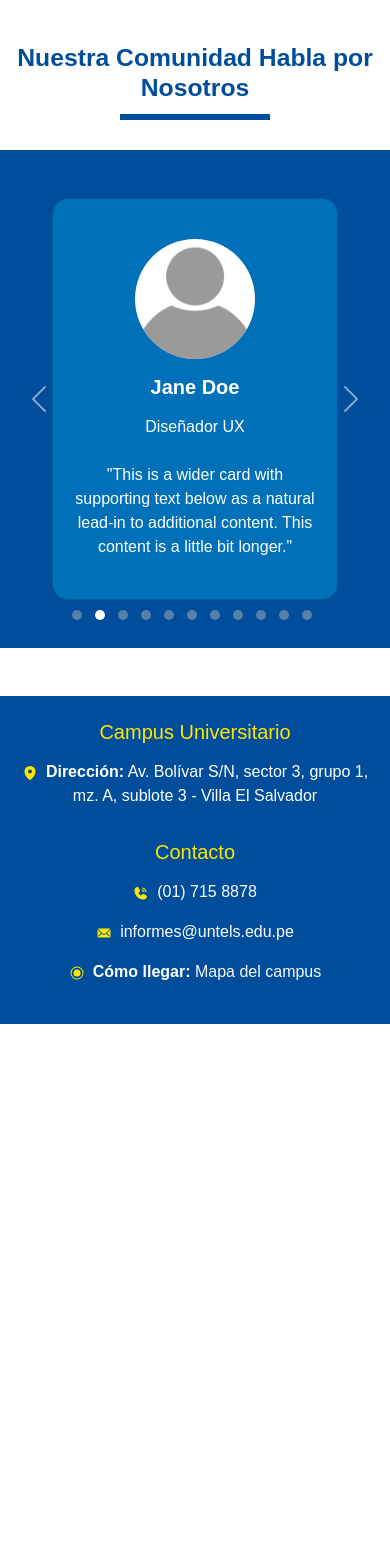
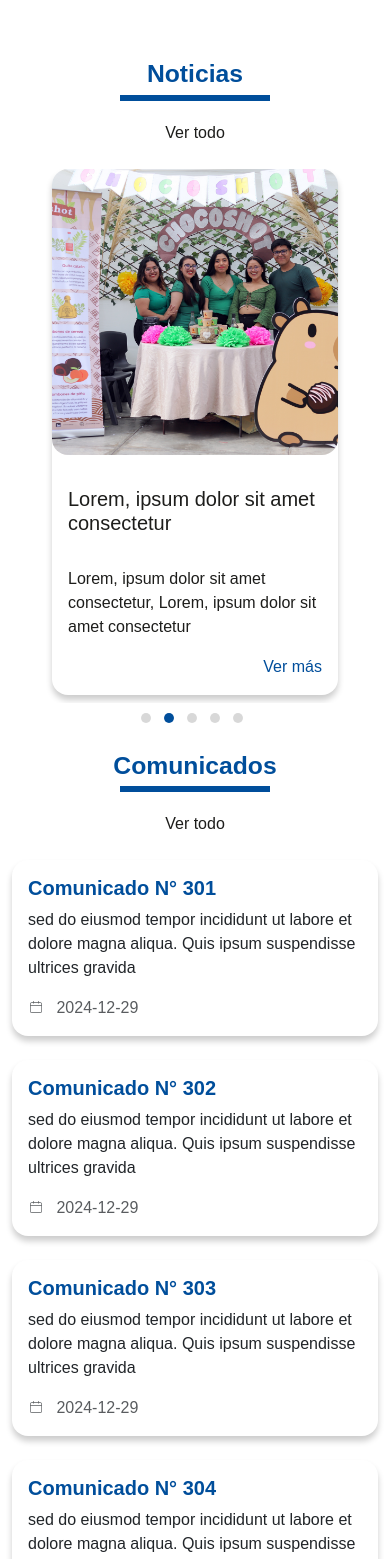
Before and after one commit to SergioCallanPerez/UntelsWebFrontend, a React (Vite) app: page /pregrado in a window 390 px wide. Shown: the part 5900-7459 px from the top of the page. Before the commit the page ends 6924 px from the top, so only its background shows below. Built offline with nearby package versions, Linux system fonts and the light colour scheme; a web font is replaced by a local one.

Commit message:
Refactor news section with responsive design and improved card layout

```diff
--- a/src/main/components/pager.jsx
+++ b/src/main/components/pager.jsx
@@ -3,7 +3,7 @@ import { Row, Col, Carousel } from "react-bootstrap";
 import { useMediaQuery } from "react-responsive";
 import "@/styles/pager.css"
 
-export default function PagerView({ children }) {
+export default function PagerView({ children, onBackground }) {
   const isMd = useMediaQuery({
     query: "(max-width: 768px)",
   });
@@ -21,7 +21,7 @@ export default function PagerView({ children }) {
   );
 
   return (
-    <Carousel className="pager-main">
+    <Carousel className={`pager-main ${onBackground? "on-background": ""}`}>
       {chunkedChildren.map((group, index) => (
         <Carousel.Item key={`pager-item-${index}`} interval={4000}>
           <Row className="px-3">
--- a/src/main/pages/main/index.jsx
+++ b/src/main/pages/main/index.jsx
@@ -1,5 +1,5 @@
 import { React } from "react";
-import MainCarousel from "./sections/carousel.jsx"
+import MainCarousel from "./sections/carousel.jsx";
 import Follow from "./sections/follow.jsx";
 import Announcements from "./sections/announcements.jsx";
 import Experiences from "./sections/experiences.jsx";
@@ -8,6 +8,7 @@ import AcademicPrograms from "./sections/academic_programs.jsx";
 import CampusLife from "./sections/campus_life.jsx";
 import Benefits from "./sections/benefits.jsx";
 import AdmissionAd from "./sections/admission_ad.jsx";
+import News from "./sections/news.jsx";
 
 export default function Main() {
   return (
@@ -17,11 +18,10 @@ export default function Main() {
       <Benefits />
       <AcademicPrograms />
       <CampusLife />
-      {
-        //<Announcements />
-      }
       <AdmissionAd />
-      <Experiences/>
+      <News />
+      <Announcements />
+      <Experiences />
       {
         //  <Follow />
       }
--- a/src/main/pages/main/sections/announcements.jsx
+++ b/src/main/pages/main/sections/announcements.jsx
@@ -1,67 +1,50 @@
 import React from "react";
-import { FaChevronRight } from "react-icons/fa6";
-import { Container } from "react-bootstrap";
-import Row from "react-bootstrap/Row";
-import Col from "react-bootstrap/Col";
-import Schedule from "./schedule";
-import News from "./news";
-import Communications from "./communications";
+import { CiCalendar } from "react-icons/ci";
+import { Col, Container, Row } from "react-bootstrap";
+import { useMediaQuery } from "react-responsive";
+import { Link } from "react-router-dom";
+
+const note =
+  "sed do eiusmod tempor incididunt ut labore et dolore magna aliqua. Quis ipsum suspendisse ultrices gravida";
+
+const messagesList = [
+  { no: 301, message: note, date: "2024-12-29" },
+  { no: 302, message: note, date: "2024-12-29" },
+  { no: 303, message: note, date: "2024-12-29" },
+  { no: 304, message: note, date: "2024-12-29" },
+  { no: 305, message: note, date: "2024-12-29" },
+  { no: 306, message: note, date: "2024-12-29" },
+];
 
 export default function Announcements() {
+  const isMd = useMediaQuery({
+    query: "(max-width: 768px)",
+  });
+
   return (
-    <section className="primary">
-      <Container>
-        <Row>
-          <Col
-            xs={12}
-            md={4}
-            className="py-4 with-auto-divider-on-primary  d-flex flex-column justify-content-between"
-          >
-            <div className="mb-4 d-flex flex-column align-items-center">
-              <h2 className="mb-4 px-4 rounded-3 d-inline-block background on-background-title">
-                <b>Agenda</b>
-              </h2>
-              <Schedule />
-            </div>
-            <a className="on-primary-accent" href="#Agenda">
-              <FaChevronRight /> Ver más
-            </a>
-          </Col>
-          <Col
-            xs={12}
-            md={4}
-            className="py-4 with-auto-divider-on-primary d-flex flex-column justify-content-between"
-          >
-            <div className="mb-4 d-flex flex-column align-items-center">
-              <h2 className="mb-4 px-4 on-primary-accent">
-                <b>Noticias</b>
-              </h2>
-              <News />
-            </div>
-            <div className="d-flex justify-content-between">
-              <a className="on-primary-accent" href="#Conoce-Más">
-                <FaChevronRight /> Conoce Más
-              </a>
-              <a className="on-primary-accent" href="#Noticias">
-                <FaChevronRight /> Ver todas las noticias
-              </a>
-            </div>
-          </Col>
-          <Col
-            xs={12}
-            md={4}
-            className="py-4 d-flex flex-column justify-content-between"
-          >
-            <div className="mb-4 d-flex flex-column align-items-center">
-              <h2 className="mb-4 px-4 rounded-3 d-inline-block on-background-title background">
-                <b>Comunicados</b>
-              </h2>
-              <Communications />
-            </div>
-            <a className="on-primary-accent" href="#Comunicados">
-              <FaChevronRight /> Ver más
-            </a>
-          </Col>
+    <section>
+      <Container className="d-flex flex-column">
+        <h2 className="background-title with-underline text-center">
+          <b>Comunicados</b>
+        </h2>
+        <Link className={`background my-4 ${isMd ? "mx-auto" : "ms-auto"}`}>
+          Ver todo
+        </Link>
+        <Row className="g-4">
+          {messagesList.map((item) => (
+            <Col key={item.no} md={4} xs={12}>
+              <div className="card p-3 with-box-shadow border-0 rounded-4">
+                <h5 className="card-title background-title">
+                  {" "}
+                  <b>Comunicado N° {item.no}</b>
+                </h5>
+                <p className="card-text">{item.message}</p>
+                <p className="text-muted mb-0">
+                  <CiCalendar className="me-2 mb-1" /> {item.date}
+                </p>
+              </div>
+            </Col>
+          ))}
         </Row>
       </Container>
     </section>
--- a/src/main/pages/main/sections/communications.jsx
+++ b/src/main/pages/main/sections/communications.jsx
@@ -1,13 +1,15 @@
 import React from "react";
 
-const note = "sed do eiusmod tempor incididunt ut labore et dolore magna aliqua. Quis ipsum suspendisse ultrices gravida";
+const note =
+  "sed do eiusmod tempor incididunt ut labore et dolore magna aliqua. Quis ipsum suspendisse ultrices gravida";
 
 const messagesList = [
-  { no: 301, message: note },
-  { no: 302, message: note },
-  { no: 303, message: note },
-  { no: 306, message: note },
-  { no: 305, message: note },
+  { no: 301, message: note, date: "2024-12-29" },
+  { no: 302, message: note, date: "2024-12-29" },
+  { no: 303, message: note, date: "2024-12-29" },
+  { no: 304, message: note, date: "2024-12-29" },
+  { no: 305, message: note, date: "2024-12-29" },
+  { no: 306, message: note, date: "2024-12-29" },
 ];
 
 function Messages({ event }) {
--- a/src/main/pages/main/sections/news.jsx
+++ b/src/main/pages/main/sections/news.jsx
@@ -1,49 +1,87 @@
 import { useState } from "react";
-import Carousel from "react-bootstrap/Carousel";
 
 import "@/styles/news.css";
 import carouselIMG1 from "@/assets/news_assets/new1.png";
 import carouselIMG2 from "@/assets/news_assets/new2.png";
 import carouselIMG3 from "@/assets/news_assets/new3.png";
+import { Card, Container } from "react-bootstrap";
+import PagerView from "@/components/pager";
+import { Link } from "react-router-dom";
+import { useMediaQuery } from "react-responsive";
 
-const carouselElements = [
+const news = [
   {
     id: "1",
     img: carouselIMG1,
-    text: "Lorem, ipsum dolor sit amet consectetur",
+    title: "Lorem, ipsum dolor sit amet consectetur",
+    text: "Lorem, ipsum dolor sit amet consectetur, Lorem, ipsum dolor sit amet consectetur",
   },
   {
     id: "2",
     img: carouselIMG2,
-    text: "Lorem, ipsum dolor sit amet consectetur",
+    title: "Lorem, ipsum dolor sit amet consectetur",
+    text: "Lorem, ipsum dolor sit amet consectetur, Lorem, ipsum dolor sit amet consectetur",
   },
   {
     id: "3",
     img: carouselIMG3,
-    text: "Lorem, ipsum dolor sit amet consectetur",
+    title: "Lorem, ipsum dolor sit amet consectetur",
+    text: "Lorem, ipsum dolor sit amet consectetur, Lorem, ipsum dolor sit amet consectetur",
+  },
+  {
+    id: "4",
+    img: carouselIMG3,
+    title: "Lorem, ipsum dolor sit amet consectetur",
+    text: "Lorem, ipsum dolor sit amet consectetur, Lorem, ipsum dolor sit amet consectetur",
+  },
+  {
+    id: "5",
+    img: carouselIMG3,
+    title: "Lorem, ipsum dolor sit amet consectetur",
+    text: "Lorem, ipsum dolor sit amet consectetur, Lorem, ipsum dolor sit amet consectetur",
   },
 ];
 
 export default function News() {
-  const [index, setIndex] = useState(0);
-  const handleSelect = (selectedIndex) => {
-    setIndex(selectedIndex);
-  };
+  const isMd = useMediaQuery({
+    query: "(max-width: 768px)",
+  });
 
   return (
-    <Carousel activeIndex={index} onSelect={handleSelect} className="carousel">
-      {carouselElements.map((element) => (
-        <Carousel.Item key={element.id} interval={4000}>
-          <img
-            src={element.img}
-            alt={`Carrusel ${element.id + 1}`}
-            className="carouselNewIMG"
-          />
-          <Carousel.Caption className="captions">
-            {element.text}
-          </Carousel.Caption>
-        </Carousel.Item>
-      ))}
-    </Carousel>
+    <section>
+      <Container fluid className="mx-0 px-0 mt-3">
+        <Container className="d-flex flex-column">
+          <h2 className="background-title with-underline text-center">
+            <b>Noticias</b>
+          </h2>
+          <Link className={`background my-4 ${isMd ? "mx-auto" : "ms-auto"}`}>
+            Ver todo
+          </Link>
+          <PagerView onBackground>
+            {news.map((news) => (
+              <Card
+                key={news.id}
+                className="background border-0 rounded-4 mx-4 mb-2 with-box-shadow"
+              >
+                <Card.Img
+                  className="news-cardImg rounded-4"
+                  variant="top"
+                  src={news.img}
+                />
+                <Card.Body className="d-flex flex-column">
+                  <Card.Title as={"h5"} className="mt-3">
+                    {news.title}
+                  </Card.Title>
+                  <Card.Text as={"p"} className="mt-4">
+                    {news.text}
+                  </Card.Text>
+                  <Link className="ms-auto background-title">Ver más</Link>
+                </Card.Body>
+              </Card>
+            ))}
+          </PagerView>
+        </Container>
+      </Container>
+    </section>
   );
 }
--- a/src/main/styles/news.css
+++ b/src/main/styles/news.css
@@ -1,11 +1,5 @@
-.carouselNewIMG {
-  width: 100%;
-  height: 420px;
+.news-cardImg {
+  width: 100%x ;
+  aspect-ratio: 1;
   object-fit: cover;
 }
-
-.captions {
-  background-color: var(--untels-black);
-  opacity: 80%;
-  font-size: 150%;
-}
--- a/src/main/styles/pager.css
+++ b/src/main/styles/pager.css
@@ -14,3 +14,7 @@
 .pager-main .carousel-indicators button.active {
   background-color: var(--untels-white) !important;
 }
+
+.pager-main.on-background .carousel-indicators button.active {
+  background-color: var(--untels-blue-1) !important;
+}
```
Also changed, not shown: src/main/pages/main/sections/admission_ad.jsx (+7 -2 lines).
